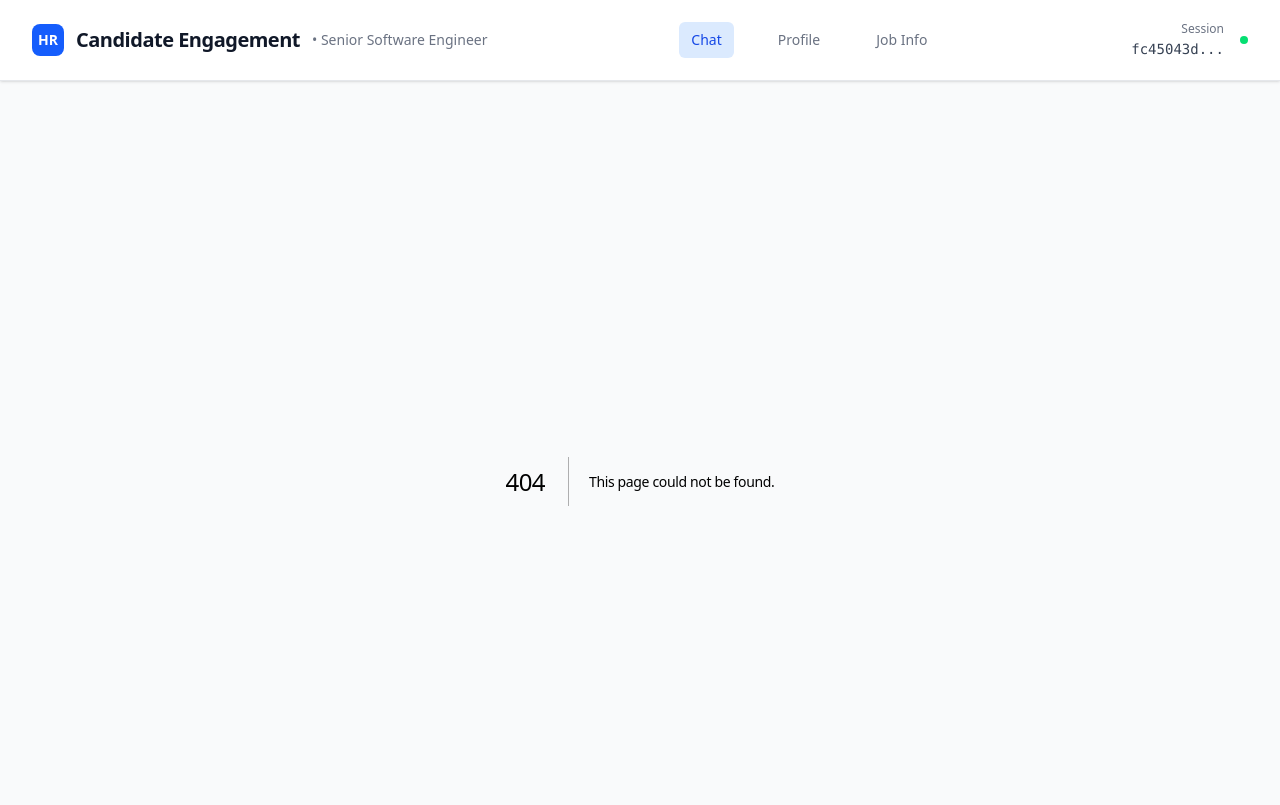
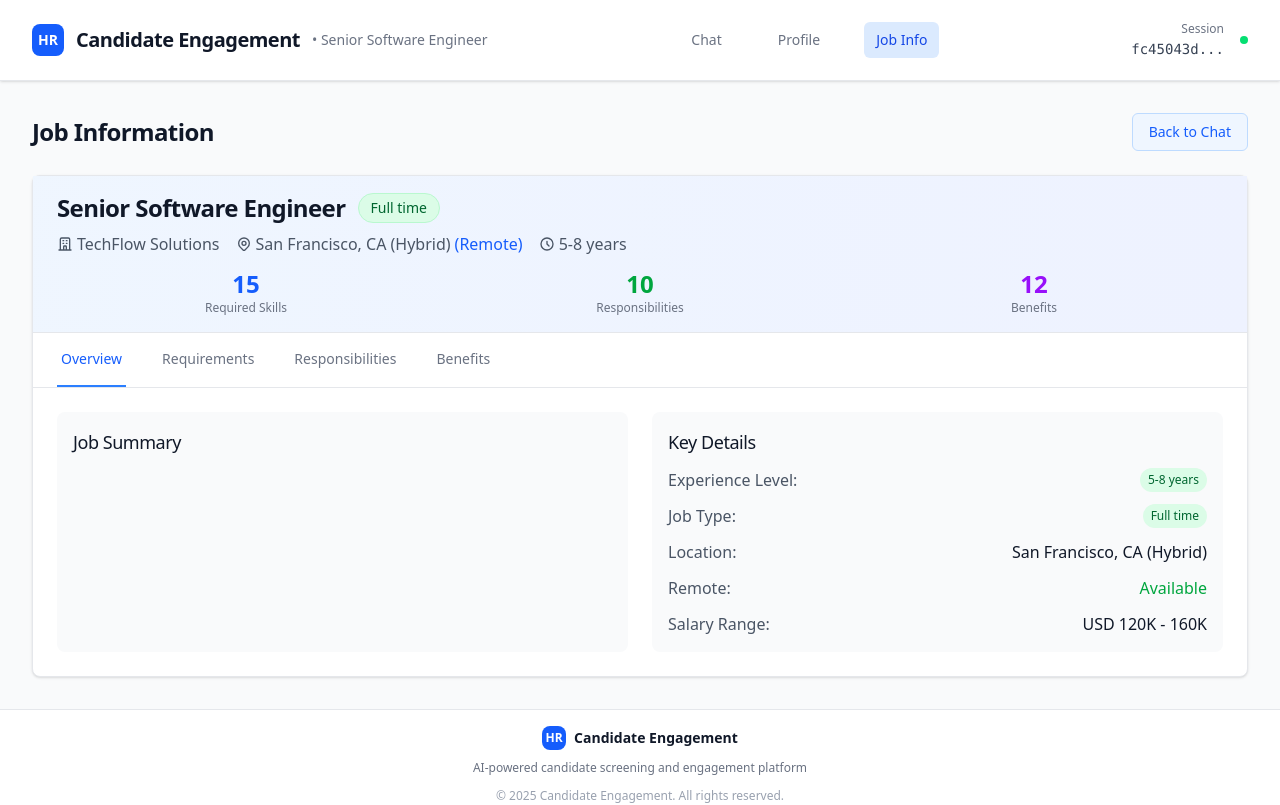
Before and after one commit to dchobarkar/candidate-engagement-chatbot, a Next.js app: page /job in a window 1280 px wide. Before the commit this address had no page. Shown: the top 805 px of the page. Built offline with nearby package versions, Linux system fonts and the light colour scheme.

Commit message:
feat: implement route based pages

```diff
--- /dev/null
+++ b/app/chat/page.tsx
@@ -0,0 +1,135 @@
+"use client";
+
+import React, { useEffect, Suspense, lazy } from "react";
+
+import { LoadingSpinner } from "../components/LoadingSpinner";
+import { useChatStore } from "../lib/store";
+import { useSession, useJob } from "../lib/hooks";
+
+const ChatInterface = lazy(() =>
+  import("../components/ChatInterface").then((module) => ({
+    default: module.ChatInterface,
+  }))
+);
+const JobInfo = lazy(() =>
+  import("../components/JobInfo").then((module) => ({
+    default: module.JobInfo,
+  }))
+);
+const ErrorDisplay = lazy(() =>
+  import("../components/ErrorDisplay").then((module) => ({
+    default: module.ErrorDisplay,
+  }))
+);
+
+const Page = () => {
+  const { currentSession, initializeSession } = useSession();
+  const { jobContext } = useJob();
+  const { isLoading, error } = useChatStore();
+
+  // Initialize session on component mount
+  useEffect(() => {
+    if (!currentSession) {
+      initializeSession();
+    }
+  }, [currentSession, initializeSession]);
+
+  // Loading fallback component
+  const LoadingFallback = () => (
+    <div className="flex items-center justify-center p-8">
+      <LoadingSpinner size="md" />
+      <span className="ml-2 text-gray-600">Loading...</span>
+    </div>
+  );
+
+  // Loading state
+  if (isLoading && !currentSession) {
+    return (
+      <div className="min-h-screen bg-gray-50 flex items-center justify-center">
+        <div className="text-center">
+          <LoadingSpinner size="xl" />
+          <p className="mt-4 text-gray-600">Initializing application...</p>
+        </div>
+      </div>
+    );
+  }
+
+  // Error state
+  if (error && !currentSession) {
+    const errorForDisplay =
+      error instanceof Error
+        ? error
+        : new Error(error.message || "An error occurred");
+
+    return (
+      <div className="min-h-screen bg-gray-50 flex items-center justify-center p-4">
+        <Suspense fallback={<LoadingFallback />}>
+          <ErrorDisplay
+            error={errorForDisplay}
+            title="Application Error"
+            showRetry={true}
+            onRetry={() => window.location.reload()}
+          />
+        </Suspense>
+      </div>
+    );
+  }
+
+  return (
+    <main className="max-w-7xl mx-auto px-4 sm:px-6 lg:px-8 py-8">
+      {/* Error Display */}
+      {error && (
+        <div className="mb-6">
+          <Suspense fallback={<LoadingFallback />}>
+            <ErrorDisplay
+              error={
+                error instanceof Error
+                  ? error
+                  : new Error(error.message || "An error occurred")
+              }
+              title="Application Error"
+              showRetry={true}
+              onRetry={() => window.location.reload()}
+            />
+          </Suspense>
+        </div>
+      )}
+
+      {/* Chat View */}
+      <div className="grid grid-cols-1 lg:grid-cols-3 gap-8">
+        {/* Left Sidebar - Job Information */}
+        <div className="lg:col-span-1 order-2 lg:order-1">
+          <div className="sticky top-8">
+            <Suspense fallback={<LoadingFallback />}>
+              <JobInfo
+                className="h-fit"
+                showBenefits={true}
+                showRequirements={true}
+                showResponsibilities={true}
+              />
+            </Suspense>
+          </div>
+        </div>
+
+        {/* Main Content - Chat Interface */}
+        <div className="lg:col-span-2 order-1 lg:order-2">
+          <div className="bg-white rounded-lg shadow-sm border border-gray-200 h-[600px] lg:h-[700px]">
+            <Suspense fallback={<LoadingFallback />}>
+              <ChatInterface
+                className="h-full"
+                onProfileUpdate={(profile) => {
+                  console.log("Profile updated:", profile);
+                }}
+                onConversationComplete={(summary) => {
+                  console.log("Conversation completed:", summary);
+                }}
+              />
+            </Suspense>
+          </div>
+        </div>
+      </div>
+    </main>
+  );
+};
+
+export default Page;
--- a/app/components/layout/LayoutWrapper.tsx
+++ b/app/components/layout/LayoutWrapper.tsx
@@ -1,10 +1,9 @@
 "use client";
 
-import React, { useState } from "react";
+import React from "react";
 
 import Navbar from "./Navbar";
 import Footer from "./Footer";
-import { useView } from "./ViewContext";
 import { useSession, useJob } from "../../lib/hooks";
 
 interface LayoutWrapperProps {
@@ -12,31 +11,13 @@ interface LayoutWrapperProps {
 }
 
 const LayoutWrapper = ({ children }: LayoutWrapperProps) => {
-  const [showMobileMenu, setShowMobileMenu] = useState(false);
-  const { activeView, setActiveView } = useView();
   const { currentSession } = useSession();
   const { jobContext } = useJob();
 
-  const handleViewChange = (view: "chat" | "profile" | "job") => {
-    setActiveView(view);
-    setShowMobileMenu(false);
-  };
-
-  const toggleMobileMenu = () => {
-    setShowMobileMenu(!showMobileMenu);
-  };
-
   return (
-    <div className="min-h-screen bg-gray-50">
-      <Navbar
-        activeView={activeView}
-        onViewChange={handleViewChange}
-        showMobileMenu={showMobileMenu}
-        onToggleMobileMenu={toggleMobileMenu}
-        jobContext={jobContext}
-        currentSession={currentSession}
-      />
-      {children}
+    <div className="min-h-screen bg-gray-50 flex flex-col">
+      <Navbar jobContext={jobContext} currentSession={currentSession} />
+      <div className="flex-1">{children}</div>
       <Footer />
     </div>
   );
--- a/app/components/layout/Navbar.tsx
+++ b/app/components/layout/Navbar.tsx
@@ -1,8 +1,10 @@
+"use client";
+
+import React, { useState } from "react";
+import Link from "next/link";
+import { usePathname } from "next/navigation";
+
 interface NavbarProps {
-  activeView: "chat" | "profile" | "job";
-  onViewChange: (view: "chat" | "profile" | "job") => void;
-  showMobileMenu: boolean;
-  onToggleMobileMenu: () => void;
   jobContext?: {
     title: string;
   } | null;
@@ -11,24 +13,27 @@ interface NavbarProps {
   } | null;
 }
 
-const Navbar = ({
-  activeView,
-  onViewChange,
-  showMobileMenu,
-  onToggleMobileMenu,
-  jobContext,
-  currentSession,
-}: NavbarProps) => {
+const Navbar = ({ jobContext, currentSession }: NavbarProps) => {
+  const pathname = usePathname();
+  const [showMobileMenu, setShowMobileMenu] = useState(false);
+
+  const toggleMobileMenu = () => {
+    setShowMobileMenu(!showMobileMenu);
+  };
+
+  const isActive = (path: string) => pathname === path;
   return (
     <header className="bg-white shadow-sm border-b border-gray-200">
       <div className="max-w-7xl mx-auto px-4 sm:px-6 lg:px-8 py-2">
         <div className="flex items-center justify-between h-16">
           {/* Logo and Title */}
-          <div className="flex items-center space-x-3">
+          <Link
+            href="/chat"
+            className="flex items-center space-x-3 hover:opacity-80 transition-opacity"
+          >
             <div className="w-8 h-8 bg-blue-600 rounded-lg flex items-center justify-center">
               <span className="text-white font-bold text-sm">HR</span>
             </div>
-
             <h1 className="text-xl font-semibold text-gray-900">
               Candidate Engagement
             </h1>
@@ -37,40 +42,40 @@ const Navbar = ({
                 • {jobContext.title}
               </span>
             )}
-          </div>
+          </Link>
 
           {/* Desktop Navigation */}
           <nav className="hidden md:flex items-center space-x-8">
-            <button
-              onClick={() => onViewChange("chat")}
+            <Link
+              href="/chat"
               className={`px-3 py-2 rounded-md text-sm font-medium transition-colors ${
-                activeView === "chat"
+                isActive("/chat")
                   ? "bg-blue-100 text-blue-700"
                   : "text-gray-500 hover:text-gray-700 hover:bg-gray-100"
               }`}
             >
               Chat
-            </button>
-            <button
-              onClick={() => onViewChange("profile")}
+            </Link>
+            <Link
+              href="/profile"
               className={`px-3 py-2 rounded-md text-sm font-medium transition-colors ${
-                activeView === "profile"
+                isActive("/profile")
                   ? "bg-blue-100 text-blue-700"
                   : "text-gray-500 hover:text-gray-700 hover:bg-gray-100"
               }`}
             >
               Profile
-            </button>
-            <button
-              onClick={() => onViewChange("job")}
+            </Link>
+            <Link
+              href="/job"
               className={`px-3 py-2 rounded-md text-sm font-medium transition-colors ${
-                activeView === "job"
+                isActive("/job")
                   ? "bg-blue-100 text-blue-700"
                   : "text-gray-500 hover:text-gray-700 hover:bg-gray-100"
               }`}
             >
               Job Info
-            </button>
+            </Link>
           </nav>
 
           {/* Session Info */}
@@ -88,7 +93,7 @@ const Navbar = ({
 
           {/* Mobile Menu Button */}
           <button
-            onClick={onToggleMobileMenu}
+            onClick={toggleMobileMenu}
             className="md:hidden p-2 rounded-md text-gray-400 hover:text-gray-500 hover:bg-gray-100"
           >
             <svg
@@ -111,36 +116,39 @@ const Navbar = ({
         {showMobileMenu && (
           <div className="md:hidden border-t border-gray-200 py-4">
             <nav className="flex flex-col space-y-2">
-              <button
-                onClick={() => onViewChange("chat")}
+              <Link
+                href="/chat"
+                onClick={toggleMobileMenu}
                 className={`px-3 py-2 rounded-md text-sm font-medium text-left transition-colors ${
-                  activeView === "chat"
+                  isActive("/chat")
                     ? "bg-blue-100 text-blue-700"
                     : "text-gray-500 hover:text-gray-700 hover:bg-gray-100"
                 }`}
               >
                 Chat Interface
-              </button>
-              <button
-                onClick={() => onViewChange("profile")}
+              </Link>
+              <Link
+                href="/profile"
+                onClick={toggleMobileMenu}
                 className={`px-3 py-2 rounded-md text-sm font-medium text-left transition-colors ${
-                  activeView === "profile"
+                  isActive("/profile")
                     ? "bg-blue-100 text-blue-700"
                     : "text-gray-500 hover:text-gray-700 hover:bg-gray-100"
                 }`}
               >
                 Candidate Profile
-              </button>
-              <button
-                onClick={() => onViewChange("job")}
+              </Link>
+              <Link
+                href="/job"
+                onClick={toggleMobileMenu}
                 className={`px-3 py-2 rounded-md text-sm font-medium text-left transition-colors ${
-                  activeView === "job"
+                  isActive("/job")
                     ? "bg-blue-100 text-blue-700"
                     : "text-gray-500 hover:text-gray-700 hover:bg-gray-100"
                 }`}
               >
                 Job Information
-              </button>
+              </Link>
             </nav>
           </div>
         )}
--- a/app/components/layout/ViewContext.tsx
+++ /dev/null
@@ -1,30 +0,0 @@
-"use client";
-
-import React, { createContext, useContext, useState, ReactNode } from "react";
-
-type ViewType = "chat" | "profile" | "job";
-
-interface ViewContextType {
-  activeView: ViewType;
-  setActiveView: (view: ViewType) => void;
-}
-
-const ViewContext = createContext<ViewContextType | undefined>(undefined);
-
-export function ViewProvider({ children }: { children: ReactNode }) {
-  const [activeView, setActiveView] = useState<ViewType>("chat");
-
-  return (
-    <ViewContext.Provider value={{ activeView, setActiveView }}>
-      {children}
-    </ViewContext.Provider>
-  );
-}
-
-export function useView() {
-  const context = useContext(ViewContext);
-  if (context === undefined)
-    throw new Error("useView must be used within a ViewProvider");
-
-  return context;
-}
--- /dev/null
+++ b/app/job/page.tsx
@@ -0,0 +1,48 @@
+"use client";
+
+import React, { Suspense, lazy } from "react";
+import Link from "next/link";
+
+import { LoadingSpinner } from "../components/LoadingSpinner";
+
+const JobInfo = lazy(() =>
+  import("../components/JobInfo").then((module) => ({
+    default: module.JobInfo,
+  }))
+);
+
+const Page = () => {
+  // Loading fallback component
+  const LoadingFallback = () => (
+    <div className="flex items-center justify-center p-8">
+      <LoadingSpinner size="md" />
+      <span className="ml-2 text-gray-600">Loading...</span>
+    </div>
+  );
+
+  return (
+    <main className="max-w-7xl mx-auto px-4 sm:px-6 lg:px-8 py-8">
+      <div className="space-y-6">
+        <div className="flex items-center justify-between">
+          <h2 className="text-2xl font-bold text-gray-900">Job Information</h2>
+          <Link
+            href="/chat"
+            className="px-4 py-2 text-sm font-medium text-blue-600 bg-blue-50 border border-blue-200 rounded-md hover:bg-blue-100 transition-colors"
+          >
+            Back to Chat
+          </Link>
+        </div>
+        <Suspense fallback={<LoadingFallback />}>
+          <JobInfo
+            className="w-full"
+            showBenefits={true}
+            showRequirements={true}
+            showResponsibilities={true}
+          />
+        </Suspense>
+      </div>
+    </main>
+  );
+};
+
+export default Page;
--- a/app/layout.tsx
+++ b/app/layout.tsx
@@ -2,7 +2,6 @@ import type { Metadata } from "next";
 import { Geist, Geist_Mono } from "next/font/google";
 
 import { StoreProvider } from "./components/StoreProvider";
-import { ViewProvider } from "./components/layout/ViewContext";
 import LayoutWrapper from "./components/layout/LayoutWrapper";
 import "./globals.css";
 
@@ -34,9 +33,7 @@ export default function RootLayout({
         className={`${geistSans.variable} ${geistMono.variable} antialiased`}
       >
         <StoreProvider>
-          <ViewProvider>
-            <LayoutWrapper>{children}</LayoutWrapper>
-          </ViewProvider>
+          <LayoutWrapper>{children}</LayoutWrapper>
         </StoreProvider>
       </body>
     </html>
--- /dev/null
+++ b/app/profile/page.tsx
@@ -0,0 +1,54 @@
+"use client";
+
+import React, { Suspense, lazy } from "react";
+import Link from "next/link";
+
+import { LoadingSpinner } from "../components/LoadingSpinner";
+
+const CandidateProfile = lazy(() =>
+  import("../components/CandidateProfile").then((module) => ({
+    default: module.CanProf,
+  }))
+);
+
+const Page = () => {
+  // Loading fallback component
+  const LoadingFallback = () => (
+    <div className="flex items-center justify-center p-8">
+      <LoadingSpinner size="md" />
+      <span className="ml-2 text-gray-600">Loading...</span>
+    </div>
+  );
+
+  return (
+    <main className="max-w-7xl mx-auto px-4 sm:px-6 lg:px-8 py-8">
+      <div className="space-y-6">
+        <div className="flex items-center justify-between">
+          <h2 className="text-2xl font-bold text-gray-900">
+            Candidate Profile
+          </h2>
+          <Link
+            href="/chat"
+            className="px-4 py-2 text-sm font-medium text-blue-600 bg-blue-50 border border-blue-200 rounded-md hover:bg-blue-100 transition-colors"
+          >
+            Back to Chat
+          </Link>
+        </div>
+        <Suspense fallback={<LoadingFallback />}>
+          <CandidateProfile
+            className="w-full"
+            showEditMode={false}
+            onProfileUpdate={(profile) => {
+              console.log("Profile updated:", profile);
+            }}
+            onExport={(profile) => {
+              console.log("Exporting profile:", profile);
+            }}
+          />
+        </Suspense>
+      </div>
+    </main>
+  );
+};
+
+export default Page;
```
